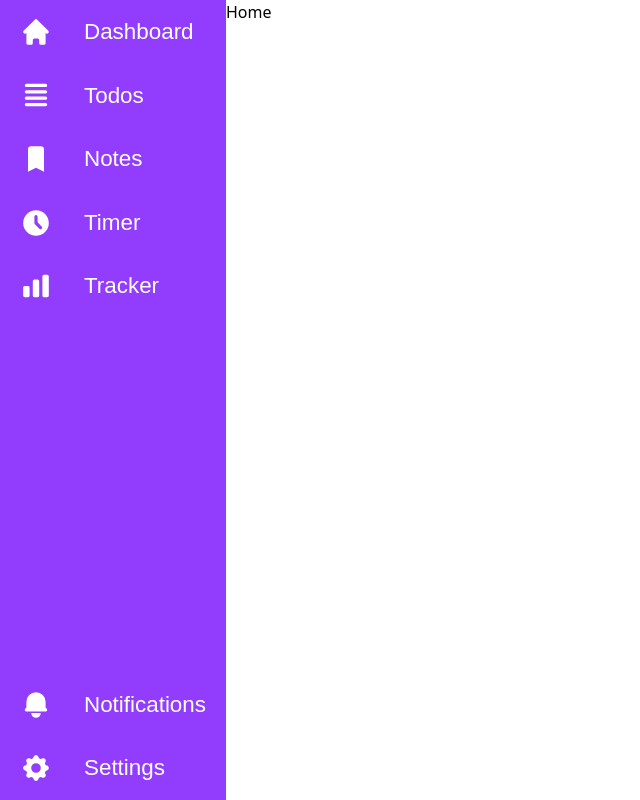
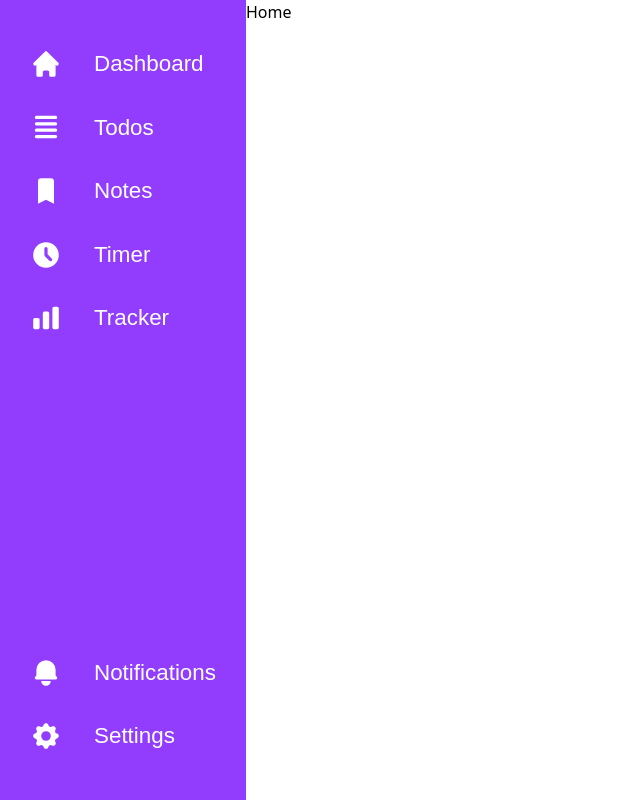
Before and after one commit to akashshyamdev/prodify-client, a React (Create React App) app: page / in a window 1280 px wide. Shown: the whole page, without its empty margins (0-640 px from the left). Built offline with nearby package versions, Linux system fonts and the light colour scheme.

Commit message:
style(sidebar): added padding

```diff
--- a/src/layout/Sidebar/sidebar.scss
+++ b/src/layout/Sidebar/sidebar.scss
@@ -6,12 +6,13 @@
   width: 20%;
   height: 100vh;
   background: var(--color-primary-700);
+  padding: 2rem 0;
 
   &__item {
     display: flex;
     flex-direction: row;
     align-items: center;
-    padding: 15px 20px;
+    padding: 15px 30px;
     font-family: 'Poppins', sans-serif;
     background: var(--color-primary-700);
     transition: 0.3s all ease-out;
```
